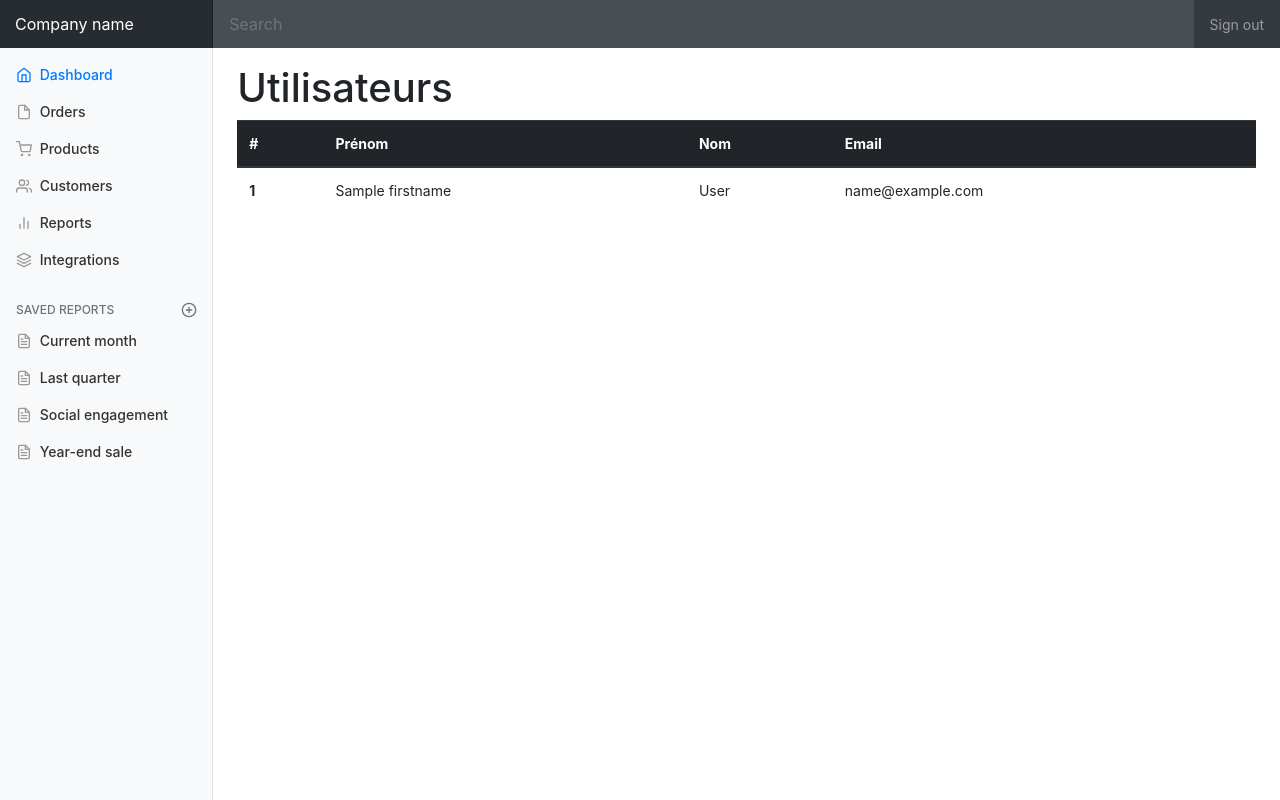
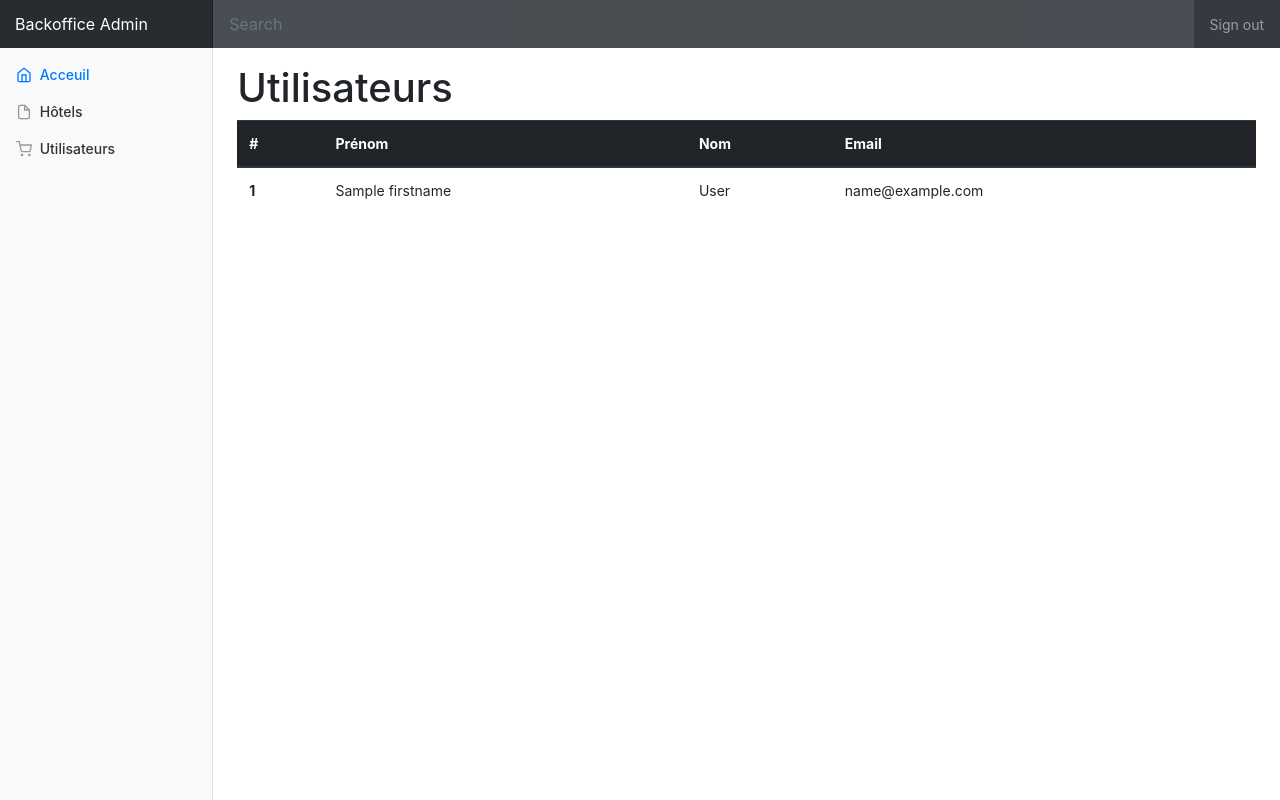
Before and after one commit to Mathieu-S/Projet-Annuel, a Symfony app: template resources/templates/backoffice/admin/users.html.twig in a window 1280 px wide. Run offline with Twig, Linux system fonts and the light colour scheme; the template is opened without the code that fills it: most values are stand-ins (such as "Sample title", 1, 10 or a date in 2020); style sheets or scripts are compiled from the project's sources; some libraries are stand-ins or nearby versions.

Commit message:
Création liens vers tableau users

```diff
--- a/resources/templates/backoffice/common/_nav.html.twig
+++ b/resources/templates/backoffice/common/_nav.html.twig
@@ -1,10 +1,10 @@
 {% block header %}
     <nav class="navbar navbar-dark sticky-top bg-dark flex-md-nowrap p-0">
-        <a class="navbar-brand col-sm-3 col-md-2 mr-0" href="#">Company name</a>
+        <a class="navbar-brand col-sm-3 col-md-2 mr-0" href="#">Backoffice Admin</a>
         <input class="form-control form-control-dark w-100" type="text" placeholder="Search" aria-label="Search">
         <ul class="navbar-nav px-3">
             <li class="nav-item text-nowrap">
-                <a class="nav-link" href="#">Sign out</a>
+                <a class="nav-link" href="{{ path('security_logout') }}">Sign out</a>
             </li>
         </ul>
     </nav>
--- a/resources/templates/backoffice/common/_sidebar.html.twig
+++ b/resources/templates/backoffice/common/_sidebar.html.twig
@@ -3,72 +3,21 @@
         <div class="sidebar-sticky">
             <ul class="nav flex-column">
                 <li class="nav-item">
-                    <a class="nav-link active" href="#">
+                    <a class="nav-link active" href="{{ path('adminUsers') }}">
                         <svg xmlns="http://www.w3.org/2000/svg" width="24" height="24" viewBox="0 0 24 24" fill="none" stroke="currentColor" stroke-width="2" stroke-linecap="round" stroke-linejoin="round" class="feather feather-home"><path d="M3 9l9-7 9 7v11a2 2 0 0 1-2 2H5a2 2 0 0 1-2-2z"></path><polyline points="9 22 9 12 15 12 15 22"></polyline></svg>
-                        Dashboard <span class="sr-only">(current)</span>
+                        Acceuil <span class="sr-only">(current)</span>
                     </a>
                 </li>
                 <li class="nav-item">
                     <a class="nav-link" href="#">
                         <svg xmlns="http://www.w3.org/2000/svg" width="24" height="24" viewBox="0 0 24 24" fill="none" stroke="currentColor" stroke-width="2" stroke-linecap="round" stroke-linejoin="round" class="feather feather-file"><path d="M13 2H6a2 2 0 0 0-2 2v16a2 2 0 0 0 2 2h12a2 2 0 0 0 2-2V9z"></path><polyline points="13 2 13 9 20 9"></polyline></svg>
-                        Orders
+                        Hôtels
                     </a>
                 </li>
                 <li class="nav-item">
                     <a class="nav-link" href="#">
                         <svg xmlns="http://www.w3.org/2000/svg" width="24" height="24" viewBox="0 0 24 24" fill="none" stroke="currentColor" stroke-width="2" stroke-linecap="round" stroke-linejoin="round" class="feather feather-shopping-cart"><circle cx="9" cy="21" r="1"></circle><circle cx="20" cy="21" r="1"></circle><path d="M1 1h4l2.68 13.39a2 2 0 0 0 2 1.61h9.72a2 2 0 0 0 2-1.61L23 6H6"></path></svg>
-                        Products
-                    </a>
-                </li>
-                <li class="nav-item">
-                    <a class="nav-link" href="#">
-                        <svg xmlns="http://www.w3.org/2000/svg" width="24" height="24" viewBox="0 0 24 24" fill="none" stroke="currentColor" stroke-width="2" stroke-linecap="round" stroke-linejoin="round" class="feather feather-users"><path d="M17 21v-2a4 4 0 0 0-4-4H5a4 4 0 0 0-4 4v2"></path><circle cx="9" cy="7" r="4"></circle><path d="M23 21v-2a4 4 0 0 0-3-3.87"></path><path d="M16 3.13a4 4 0 0 1 0 7.75"></path></svg>
-                        Customers
-                    </a>
-                </li>
-                <li class="nav-item">
-                    <a class="nav-link" href="#">
-                        <svg xmlns="http://www.w3.org/2000/svg" width="24" height="24" viewBox="0 0 24 24" fill="none" stroke="currentColor" stroke-width="2" stroke-linecap="round" stroke-linejoin="round" class="feather feather-bar-chart-2"><line x1="18" y1="20" x2="18" y2="10"></line><line x1="12" y1="20" x2="12" y2="4"></line><line x1="6" y1="20" x2="6" y2="14"></line></svg>
-                        Reports
-                    </a>
-                </li>
-                <li class="nav-item">
-                    <a class="nav-link" href="#">
-                        <svg xmlns="http://www.w3.org/2000/svg" width="24" height="24" viewBox="0 0 24 24" fill="none" stroke="currentColor" stroke-width="2" stroke-linecap="round" stroke-linejoin="round" class="feather feather-layers"><polygon points="12 2 2 7 12 12 22 7 12 2"></polygon><polyline points="2 17 12 22 22 17"></polyline><polyline points="2 12 12 17 22 12"></polyline></svg>
-                        Integrations
-                    </a>
-                </li>
-            </ul>
-
-            <h6 class="sidebar-heading d-flex justify-content-between align-items-center px-3 mt-4 mb-1 text-muted">
-                <span>Saved reports</span>
-                <a class="d-flex align-items-center text-muted" href="#">
-                    <svg xmlns="http://www.w3.org/2000/svg" width="24" height="24" viewBox="0 0 24 24" fill="none" stroke="currentColor" stroke-width="2" stroke-linecap="round" stroke-linejoin="round" class="feather feather-plus-circle"><circle cx="12" cy="12" r="10"></circle><line x1="12" y1="8" x2="12" y2="16"></line><line x1="8" y1="12" x2="16" y2="12"></line></svg>
-                </a>
-            </h6>
-            <ul class="nav flex-column mb-2">
-                <li class="nav-item">
-                    <a class="nav-link" href="#">
-                        <svg xmlns="http://www.w3.org/2000/svg" width="24" height="24" viewBox="0 0 24 24" fill="none" stroke="currentColor" stroke-width="2" stroke-linecap="round" stroke-linejoin="round" class="feather feather-file-text"><path d="M14 2H6a2 2 0 0 0-2 2v16a2 2 0 0 0 2 2h12a2 2 0 0 0 2-2V8z"></path><polyline points="14 2 14 8 20 8"></polyline><line x1="16" y1="13" x2="8" y2="13"></line><line x1="16" y1="17" x2="8" y2="17"></line><polyline points="10 9 9 9 8 9"></polyline></svg>
-                        Current month
-                    </a>
-                </li>
-                <li class="nav-item">
-                    <a class="nav-link" href="#">
-                        <svg xmlns="http://www.w3.org/2000/svg" width="24" height="24" viewBox="0 0 24 24" fill="none" stroke="currentColor" stroke-width="2" stroke-linecap="round" stroke-linejoin="round" class="feather feather-file-text"><path d="M14 2H6a2 2 0 0 0-2 2v16a2 2 0 0 0 2 2h12a2 2 0 0 0 2-2V8z"></path><polyline points="14 2 14 8 20 8"></polyline><line x1="16" y1="13" x2="8" y2="13"></line><line x1="16" y1="17" x2="8" y2="17"></line><polyline points="10 9 9 9 8 9"></polyline></svg>
-                        Last quarter
-                    </a>
-                </li>
-                <li class="nav-item">
-                    <a class="nav-link" href="#">
-                        <svg xmlns="http://www.w3.org/2000/svg" width="24" height="24" viewBox="0 0 24 24" fill="none" stroke="currentColor" stroke-width="2" stroke-linecap="round" stroke-linejoin="round" class="feather feather-file-text"><path d="M14 2H6a2 2 0 0 0-2 2v16a2 2 0 0 0 2 2h12a2 2 0 0 0 2-2V8z"></path><polyline points="14 2 14 8 20 8"></polyline><line x1="16" y1="13" x2="8" y2="13"></line><line x1="16" y1="17" x2="8" y2="17"></line><polyline points="10 9 9 9 8 9"></polyline></svg>
-                        Social engagement
-                    </a>
-                </li>
-                <li class="nav-item">
-                    <a class="nav-link" href="#">
-                        <svg xmlns="http://www.w3.org/2000/svg" width="24" height="24" viewBox="0 0 24 24" fill="none" stroke="currentColor" stroke-width="2" stroke-linecap="round" stroke-linejoin="round" class="feather feather-file-text"><path d="M14 2H6a2 2 0 0 0-2 2v16a2 2 0 0 0 2 2h12a2 2 0 0 0 2-2V8z"></path><polyline points="14 2 14 8 20 8"></polyline><line x1="16" y1="13" x2="8" y2="13"></line><line x1="16" y1="17" x2="8" y2="17"></line><polyline points="10 9 9 9 8 9"></polyline></svg>
-                        Year-end sale
+                        Utilisateurs
                     </a>
                 </li>
             </ul>
```
